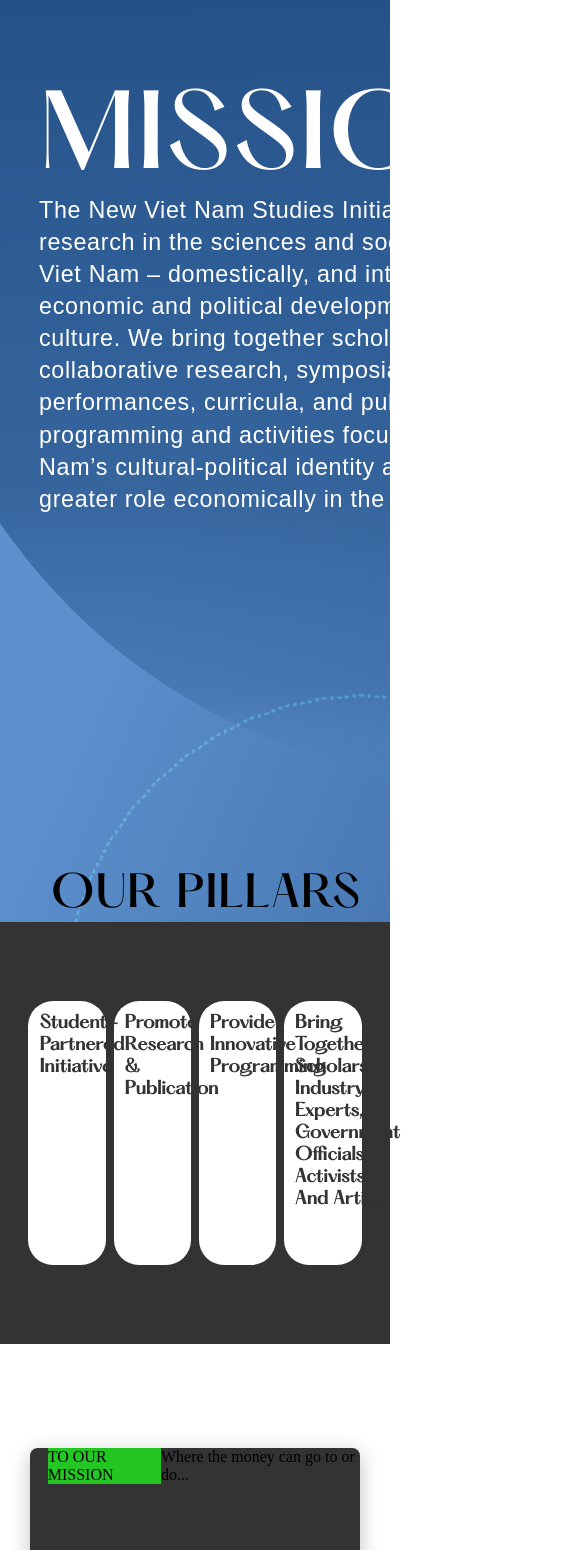
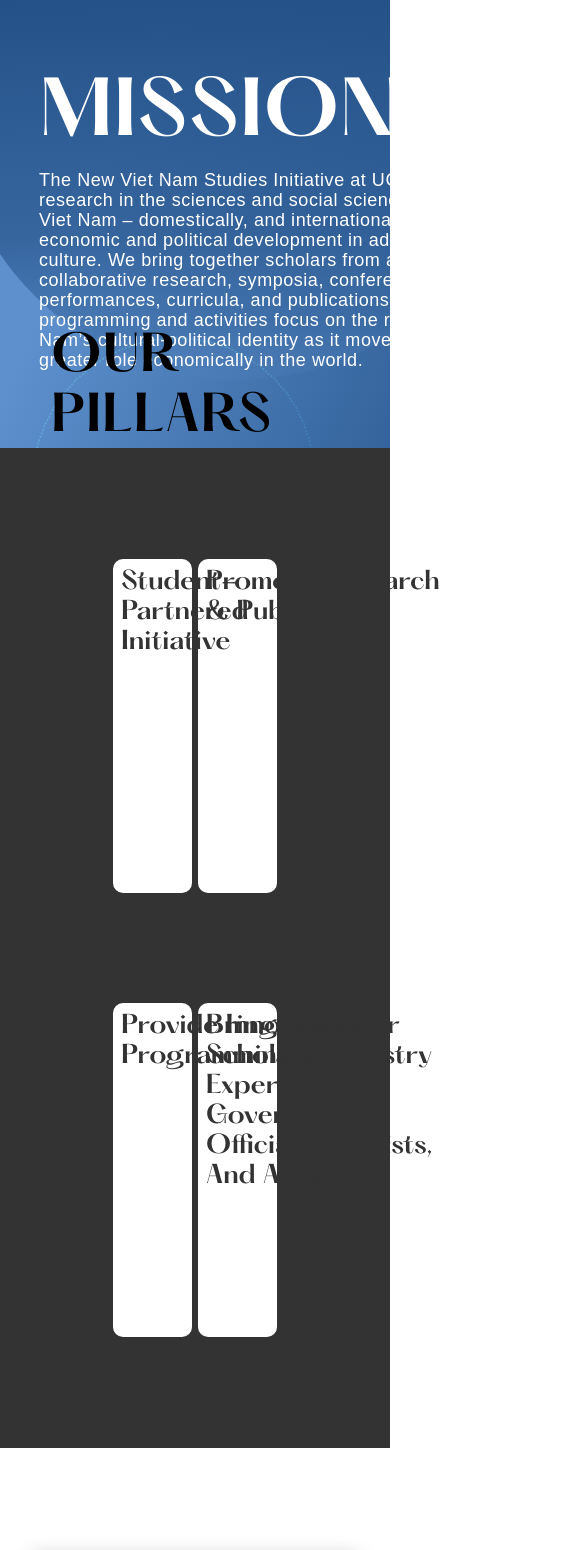
Before and after one commit to include-davis/nvsi, a Next.js app: page / in a window 390 px wide. Shown: the top 1550 px of the page, 585 px wide, since content can reach past the window. Built offline with nearby package versions, Linux system fonts and the light colour scheme.

Commit message:
Top half responsiveness and styling

```diff
--- a/pages/index.js
+++ b/pages/index.js
@@ -38,17 +38,21 @@
     <div className={styles.pageContainer}>
       <div className={styles.headerSection}>
         <h1 className={styles.headerTitle}>MISSION</h1>
-        <div className={styles.headerBody}>
+        <p className={styles.headerBody}>
           The New Viet Nam Studies Initiative at UC Davis promotes research in the sciences and social sciences on contemporary Viet Nam – domestically, and internationally – with a focus on economic and political development in addition to arts and culture. We bring together scholars from around the world for collaborative research, symposia, conferences, forums, performances, curricula, and publications. Academic programming and activities focus on the reformation of Viet Nam’s cultural-political identity as it moves towards having a greater role economically in the world.
-        </div>
+        </p>
         <a className={styles.pillarHeader}>OUR PILLARS</a>
       </div>
 
       <div className={styles.pillarContainer}>
-        <PillarCard CardTitle={'Student-Partnered Initiative'} IconPicPath={'/images/about/pillar1.svg'} />
-        <PillarCard CardTitle={'Promote Research & Publication'} IconPicPath={'/images/about/pillar2.svg'} />
-        <PillarCard CardTitle={'Provide Innovative Programming'} IconPicPath={'/images/about/pillar3.svg'} />
-        <PillarCard CardTitle={'Bring together scholars, industry experts, government officials, activists, and artists '} IconPicPath={'/images/about/pillar4.svg'} />
+        <div className={styles.pillarColumn1} id="column1">
+          <PillarCard CardTitle={'Student-Partnered Initiative'} IconPicPath={'/images/about/pillar1.svg'} />
+          <PillarCard CardTitle={'Promote Research & Publication'} IconPicPath={'/images/about/pillar2.svg'} />
+        </div>
+        <div className={styles.pillarColumn2}>
+          <PillarCard CardTitle={'Provide Innovative Programming'} IconPicPath={'/images/about/pillar3.svg'} />
+          <PillarCard CardTitle={'Bring together scholars, industry experts, government officials, activists, and artists '} IconPicPath={'/images/about/pillar4.svg'} />
+        </div>
       </div>
 
       <div className={styles.whiteSpaceContainer}>
--- a/styles/aboutPage.module.css
+++ b/styles/aboutPage.module.css
@@ -1,3 +1,15 @@
+@font-face {
+    font-family: 'Hatton';
+    src: url("/public/fonts/Hatton-Medium.otf");
+    font-weight: medium;
+}
+
+@font-face {
+    font-family: 'Hatton';
+    src: url("/public/fonts/Hatton-Semibold.otf");
+    font-weight: semibold;
+}
+
 .pageContainer {
     width: 100%;
     height: 100%;
@@ -7,23 +19,29 @@
 }
 .headerSection {
     display: flex;
+    width: 100%;
     position: relative;
-    min-height: 100vh;
     flex-direction: column;
     background-image: url("/images/headerBackground/aboutBackground.svg");
     background-repeat: no-repeat;
     background-position: 0 0;
     background-size: cover;
     align-content: flex-start;
-    padding: 10%;
 }
 
 .headerTitle {
+    font-family: 'Hatton';
+    font-style: normal;
+    color: white;
     position: relative;
     height: 11.5%;
-    margin-bottom: 5%;
+    margin: 10%;
+    margin-top: 20%;
+    margin-bottom: 0;
     font-weight: 400;
-    font-size: 11.5vh;
+    font-size: 72px;
+    line-height: 74px;
+    letter-spacing: 0.03em;
     color: #FFFFFF;
 }
 
@@ -34,36 +52,43 @@
     width: 30em;
     /* identical to box height, or 111% */
     letter-spacing: 0.03em;
+    margin-left: 10%;
+    margin-bottom: 20%;
 
     color: #000000;
     font-weight: 400;
-    font-size: 2.76vh;
-    line-height: 138%;
-
+    font-size: 18px;
+    line-height: 20px;
+    letter-spacing: 0.03em;
     color: #FFFFFF;
 }
 
 .pillarContainer {
     position: relative;
     display: flex;
-    padding: auto;
     background: #333333;
     mix-blend-mode: normal;
-    padding-left: 2%;
-    padding-right: 2%;
-    height: 50vh;
-    justify-content: center;
+    justify-content: space-evenly;
+    height: 549px;
+    width: 100%;
     align-items: center;
 }
+
+.pillarColumn1, .pillarColumn2 {
+    display: flex;
+    height: 334px;
+    width: 45%;
+    justify-content: space-evenly;
+}
+
 
 .pillarHeader{
     position: absolute;
     font-family: 'Hatton';
     font-style: normal;
     font-weight: 400;
-    font-size: 5vh;
+    font-size: 48px;
     letter-spacing: 0.03em;
-    display: flex;
     text-transform: capitalize;
     text-decoration: none;
     bottom: 0;
@@ -150,3 +175,12 @@
 
     opacity: 0.5;
 }
+
+
+/* Mobile view */
+@media screen and (max-width:1350px) {
+    .pillarContainer {
+        flex-direction: column;
+        height: 1000px;
+    }
+}
--- a/styles/globals.css
+++ b/styles/globals.css
@@ -14,21 +14,6 @@
     src: url("/fonts/Hatton-Medium.otf");
 }
 
-h1 {
-    font-family: 'Hatton';
-    font-style: normal;
-    font-weight: 400;
-    font-size: 72px;
-    line-height: 74px;
-
-    /* identical to box height, or 102% */
-    letter-spacing: 0.03em;
-
-    color: #000000;
-
-
-}
-
 h3 {
     font-family: 'Arial';
     font-style: normal;
@@ -41,16 +26,3 @@
 
     color: #000000;
 }
-
-p {
-    font-family: 'Arial';
-    font-style: normal;
-    font-weight: 400;
-    font-size: 18px;
-    line-height: 20px;
-
-    /* identical to box height, or 111% */
-    letter-spacing: 0.03em;
-
-    color: #000000;
-}
--- a/styles/pillarCard.module.css
+++ b/styles/pillarCard.module.css
@@ -1,24 +1,18 @@
 .cardContainer {
-    display: flex;
-    padding-left: 2%;
-    padding-top: 3%;
-    margin-left: 1%;
-    margin-right: 1%;
-    width: 18vw;
-    height: 30vh;
     background: #FFFFFF;
-    border-radius: 25px;
+    border-radius: 10px;
+    width: 45%;
 }
 
 .cardTitle {
     position: relative;
     width: 15rem;
-    left: 5%;
-    margin-right: 5%;
+    margin: 10%;
     font-family: 'Hatton';
     font-style: normal;
     font-weight: 600;
-    font-size: 2vh;
+    font-size: 24px;
+    line-height: 30px;
     text-transform: capitalize;
     color: #333333;
 }
```
